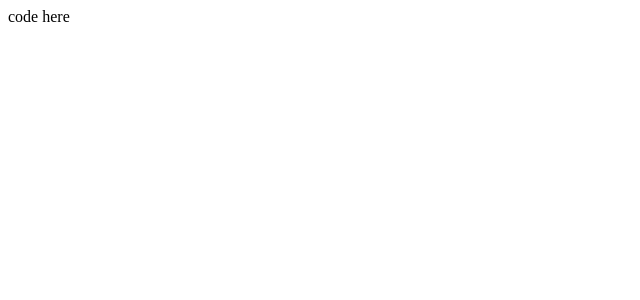
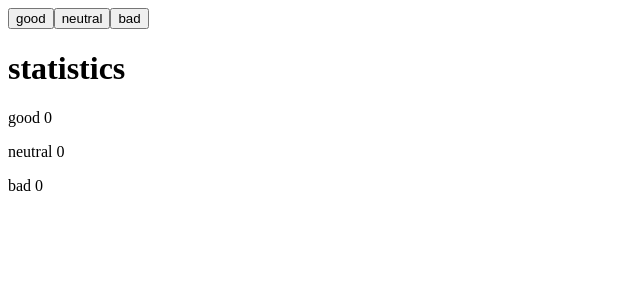
Before and after one commit to Ipe92/fullstack-open, a React (Vite) app in the folder osa1/unicafe/: page / in a window 1280 px wide. Shown: the top 300 px of the page, without its empty margins (0-640 px from the left). Built offline with nearby package versions, Linux system fonts and the light colour scheme.

Commit message:
1.6: unicafe step1 tehtry

```diff
--- a/osa1/unicafe/src/App.jsx
+++ b/osa1/unicafe/src/App.jsx
@@ -1,4 +1,6 @@
 import { useState } from "react";
+
+const Button = ({ onClick, text }) => <button onClick={onClick}>{text}</button>;
 
 const App = () => {
 	// tallenna napit omaan tilaansa
@@ -6,7 +8,17 @@
 	const [neutral, setNeutral] = useState(0);
 	const [bad, setBad] = useState(0);
 
-	return <div>code here</div>;
+	return (
+		<div>
+			<Button onClick={() => setGood(neutral + 1)} text="good" />
+			<Button onClick={() => setNeutral(good + 1)} text="neutral" />
+			<Button onClick={() => setBad(bad + 1)} text="bad" />
+			<h1>statistics</h1>
+			<p>good {good}</p>
+			<p>neutral {neutral}</p>
+			<p>bad {bad}</p>
+		</div>
+	);
 };
 
 export default App;
```
